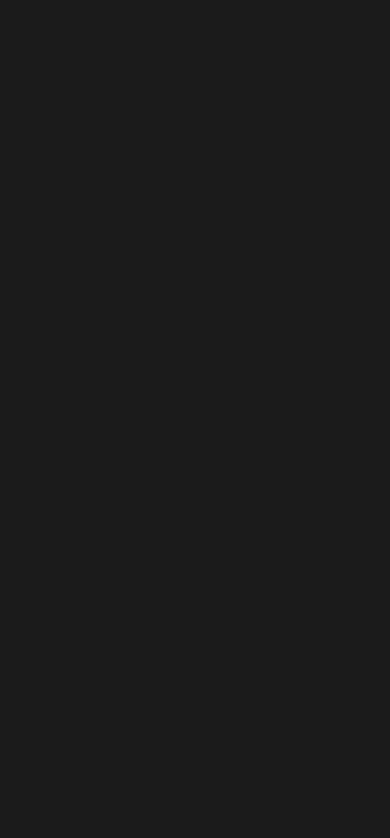
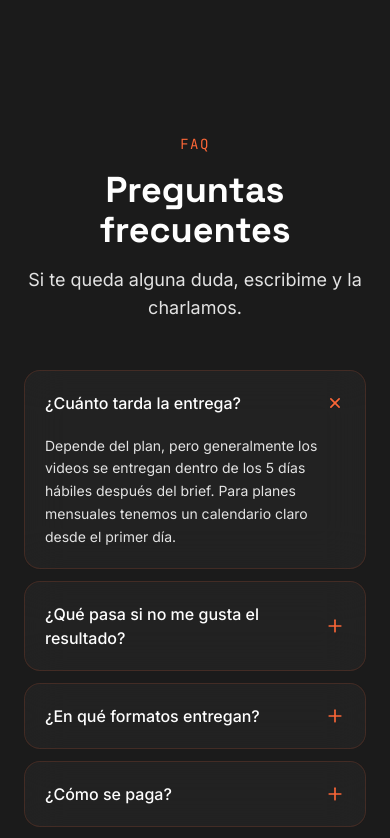
Before and after one commit to Batistiano/reelize-portfolio, a Next.js app: page / in a window 390 px wide. Shown: the part 9520-10358 px from the top of the page. Before the commit the page ends 9558 px from the top, so only its background shows below. Built offline with nearby package versions, Linux system fonts and the light colour scheme.

Commit message:
feat: add FAQ section with accordion

```diff
--- a/app/page.tsx
+++ b/app/page.tsx
@@ -4,6 +4,7 @@ import { SobreReelize } from "@/components/SobreReelize";
 import { Portfolio } from "@/components/Portfolio";
 import { Proceso } from "@/components/Proceso";
 import { Planes } from "@/components/Planes";
+import { FAQ } from "@/components/FAQ";
 
 export default function Home() {
   return (
@@ -14,6 +15,7 @@ export default function Home() {
       <Portfolio />
       <Proceso />
       <Planes />
+      <FAQ />
     </main>
   );
 }
--- /dev/null
+++ b/components/FAQ.tsx
@@ -0,0 +1,72 @@
+"use client";
+
+import { useState } from "react";
+import { motion, AnimatePresence } from "framer-motion";
+import { Plus } from "lucide-react";
+import { SectionHeading } from "@/components/ui/SectionHeading";
+import { FAQ as FAQ_DATA } from "@/lib/data";
+import { cn } from "@/lib/utils";
+
+export function FAQ() {
+  const [openIndex, setOpenIndex] = useState<number | null>(0);
+
+  return (
+    <section id="faq" className="py-24 md:py-32">
+      <div className="max-w-3xl mx-auto px-6">
+        <SectionHeading
+          eyebrow="FAQ"
+          title="Preguntas frecuentes"
+          subtitle="Si te queda alguna duda, escribime y la charlamos."
+        />
+
+        <div className="space-y-3">
+          {FAQ_DATA.map((item, i) => {
+            const open = openIndex === i;
+            return (
+              <motion.div
+                key={item.pregunta}
+                initial={{ opacity: 0, y: 20 }}
+                whileInView={{ opacity: 1, y: 0 }}
+                viewport={{ once: true, margin: "-50px" }}
+                transition={{ duration: 0.4, delay: i * 0.05 }}
+                className="glass rounded-2xl overflow-hidden"
+              >
+                <button
+                  onClick={() => setOpenIndex(open ? null : i)}
+                  className="w-full p-5 md:p-6 flex items-center justify-between gap-4 text-left"
+                  aria-expanded={open}
+                >
+                  <span className="font-medium text-text-primary text-base md:text-lg">
+                    {item.pregunta}
+                  </span>
+                  <Plus
+                    size={20}
+                    className={cn(
+                      "flex-shrink-0 text-accent-primary transition-transform duration-300",
+                      open && "rotate-45"
+                    )}
+                  />
+                </button>
+                <AnimatePresence initial={false}>
+                  {open && (
+                    <motion.div
+                      initial={{ height: 0, opacity: 0 }}
+                      animate={{ height: "auto", opacity: 1 }}
+                      exit={{ height: 0, opacity: 0 }}
+                      transition={{ duration: 0.3 }}
+                      className="overflow-hidden"
+                    >
+                      <div className="px-5 md:px-6 pb-5 md:pb-6 text-text-muted text-sm md:text-base leading-relaxed">
+                        {item.respuesta}
+                      </div>
+                    </motion.div>
+                  )}
+                </AnimatePresence>
+              </motion.div>
+            );
+          })}
+        </div>
+      </div>
+    </section>
+  );
+}
```
